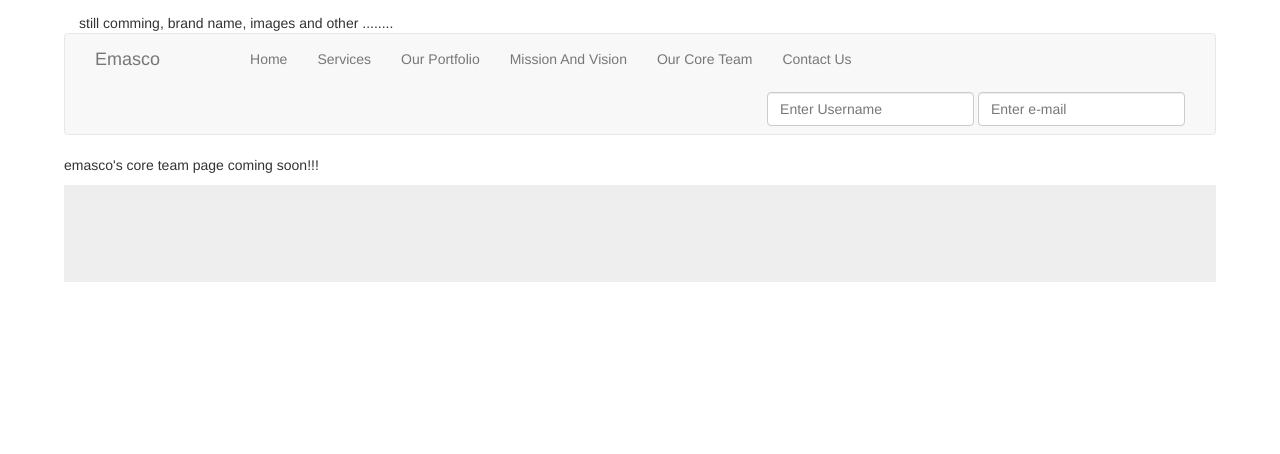
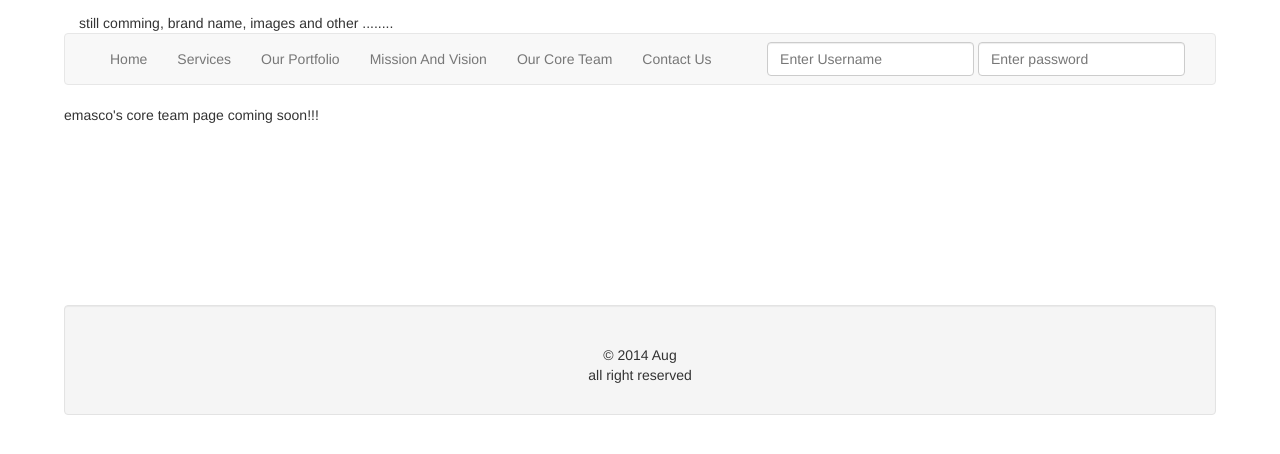
Before and after one commit to chingalo/emasco, a Django app: a page that uses templates/base.html in a window 1280 px wide. Shown: the top 454 px of the page. Run offline with Django 3.2, Linux system fonts and the light colour scheme; parts of the project's set-up code (start-up, migrations or seed data) failed here and were passed over; some libraries are stand-ins or nearby versions.

Commit message:
ready to fill contetnts

```diff
--- a/templates/base.html
+++ b/templates/base.html
@@ -33,11 +33,7 @@
 					<span class="icon-bar"></span>
 					<span class="icon-bar"></span>
 				</button>
-				<span class = "navbar-brand">Emasco</span>
-				<span class = "navbar-brand"></span>
-				<span class = "navbar-brand"></span>
-				<span class = "navbar-brand"></span>
-				<span class = "navbar-brand"></span>
+
 
 			</div>
 
@@ -70,7 +66,7 @@
 						<input type = "text" class = "form-control" placeholder = "Enter Username"/>
 					</div>
 					<div class = "form-group">
-						<input type = "password" class = "form-control" placeholder = "Enter e-mail"/>
+						<input type = "password" class = "form-control" placeholder = "Enter password"/>
 					</div>
 				</form>
 			</div>
@@ -89,10 +85,13 @@
 
 	<!--  footer of the site --->
 	<div class = "container-fluid">
-		<div class = "row jumbotron">
-			<div class = "col-md-4"></div>
-			<div class = "col-md-4"></div>
-			<div class = "col-md-4"></div>
+		<div class = "row well">
+			<div class = "col-md-4" style = "min-height:20px;"></div>
+			<div class = "col-md-4" style = "min-height:20px;"></div>
+			<div class = "col-md-4" style = "min-height:20px;"></div>
+			<div style = "text-align:center">
+				<p>&copy; {% now "Y M " %}<br> all right reserved</p>
+			</div>
 		</div>
 	</div>
   <script src="{{STATIC_URL}}js/jquery.min.js" type = "text/javascript"></script>
--- a/templates/contactus.html
+++ b/templates/contactus.html
@@ -1,7 +1,7 @@
 {% extends "base.html" %}
 {% block pageContainer %}
 
-<div class = "container-fluid">
+<div class = "container-fluid"  style = "min-height:200px;">
 	<div class = "row">
 		<p>emasco's contact us page coming soon !!!</p>
 	</div>
--- a/templates/coreteam.html
+++ b/templates/coreteam.html
@@ -1,7 +1,7 @@
 {% extends "base.html" %}
 {% block pageContainer %}
 
-<div class = "container-fluid">
+<div class = "container-fluid"  style = "min-height:200px;">
 	<div class = "row">
 		<p>emasco's core team page coming soon!!!</p>
 	</div>
--- a/templates/home.html
+++ b/templates/home.html
@@ -2,7 +2,7 @@
 {% block pageContainer %}
 
 <!---- slides and aside bar ----->
-<div class = "fluid-container">
+<div class = "fluid-container" style = "min-height:200px;">
 	<div class = "row">
 		<div class = "col-md-8">
 			slides
--- a/templates/missionandvision.html
+++ b/templates/missionandvision.html
@@ -1,7 +1,7 @@
 {% extends "base.html" %}
 {% block pageContainer %}
 
-<div class = "container-fluid">
+<div class = "container-fluid"  style = "min-height:200px;">
 	<div class = "row">
 		<p>emasco's Mission and vision page comming soon!!!</p>
 	</div>
--- a/templates/portfolio.html
+++ b/templates/portfolio.html
@@ -1,7 +1,7 @@
 {% extends "base.html" %}
 {% block pageContainer %}
 
-<div class = "container-fluid">
+<div class = "container-fluid"  style = "min-height:200px;">
 	<div class = "row">
 		<p>Emasco's portfolio page coming soon!!!!</p>
 	</div>
--- a/templates/services.html
+++ b/templates/services.html
@@ -1,7 +1,7 @@
 {% extends "base.html" %}
 {% block pageContainer %}
 
-<div class = "container-fluid">
+<div class = "container-fluid"  style = "min-height:200px;">
 	<div class = "row">
 		<p>Emasco'sservives page comming soon !!!!</p>
 	</div>
```
